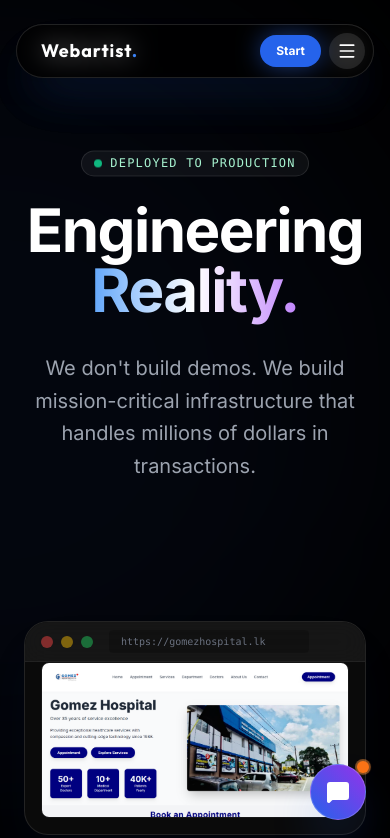
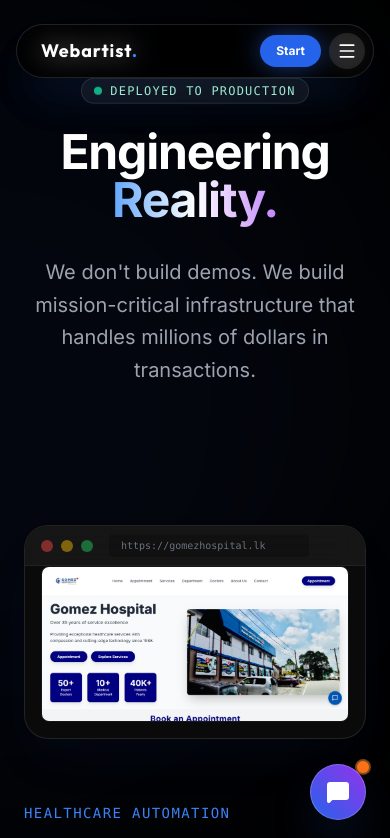
Before and after one commit to rajicodez/Webartist, a Next.js app: page /work in a window 390 px wide. Shown: the top 838 px of the page. Built offline with nearby package versions, Linux system fonts and the light colour scheme.

Commit message:
Updates Service and work

```diff
--- a/app/services/page.tsx
+++ b/app/services/page.tsx
@@ -15,7 +15,7 @@
       <Navbar />
 
       {/* 1. HERO SECTION */}
-      <section className="pt-48 pb-32 relative overflow-hidden">
+      <section className="pt-32 pb-4 md:pt-48 md:pb-32 relative overflow-hidden">
         {/* Background Effects */}
         <div className="absolute top-0 left-1/2 -translate-x-1/2 w-[1000px] h-[600px] bg-blue-600/10 blur-[120px] rounded-full pointer-events-none" />
         <div className="absolute bottom-0 right-0 w-[800px] h-[500px] bg-purple-600/5 blur-[100px] rounded-full pointer-events-none" />
@@ -34,7 +34,7 @@
             initial={{ opacity: 0, y: 20 }}
             animate={{ opacity: 1, y: 0 }}
             transition={{ delay: 0.1 }}
-            className="text-6xl md:text-8xl font-bold tracking-tight mb-8 leading-tight"
+            className="text-5xl md:text-8xl font-bold tracking-tight mb-6 md:mb-8 leading-tight"
           >
             We Build Digital <br />
             <span className="text-transparent bg-clip-text bg-gradient-to-r from-blue-400 via-purple-400 to-white">
--- a/components/FAQ.tsx
+++ b/components/FAQ.tsx
@@ -67,6 +67,14 @@
 export default function FAQ() {
   const [openIndex, setOpenIndex] = useState<string | null>(null);
   const [searchQuery, setSearchQuery] = useState("");
+  const [isMobile, setIsMobile] = useState(false);
+
+  React.useEffect(() => {
+    const checkMobile = () => setIsMobile(window.innerWidth < 768);
+    checkMobile(); // Check on mount
+    window.addEventListener("resize", checkMobile);
+    return () => window.removeEventListener("resize", checkMobile);
+  }, []);
 
   const toggleFAQ = (id: string) => {
     setOpenIndex(openIndex === id ? null : id);
@@ -148,10 +156,10 @@
                         <AnimatePresence>
                           {openIndex === id && (
                             <motion.div
-                              initial={{ height: 0, opacity: 0 }}
+                              initial={isMobile ? { height: 0, opacity: 1 } : { height: 0, opacity: 0 }}
                               animate={{ height: "auto", opacity: 1 }}
-                              exit={{ height: 0, opacity: 0 }}
-                              transition={{ duration: 0.2, ease: "easeOut" }}
+                              exit={isMobile ? { height: 0, opacity: 1 } : { height: 0, opacity: 0 }}
+                              transition={{ duration: isMobile ? 0 : 0.2, ease: "easeOut" }}
                               className="overflow-hidden"
                             >
                               <div className="pb-8 text-gray-400 text-lg leading-relaxed max-w-2xl">
--- a/components/Work.tsx
+++ b/components/Work.tsx
@@ -51,7 +51,7 @@
   const y = useTransform(scrollYProgress, [0, 1], [100, -100]);
 
   return (
-    <section ref={containerRef} id="work" className="relative py-20 pb-40 bg-black overflow-hidden scroll-mt-14 md:scroll-mt-0 font-sans">
+    <section ref={containerRef} id="work" className="relative py-12 md:py-20 pb-20 md:pb-40 bg-black overflow-hidden scroll-mt-14 md:scroll-mt-0 font-sans">
       {/* Cinematic Background */}
       <div className="absolute top-0 right-0 w-[800px] h-[800px] bg-blue-900/10 rounded-full blur-[128px] pointer-events-none" />
       <div className="absolute bottom-0 left-0 w-[600px] h-[600px] bg-purple-900/10 rounded-full blur-[100px] pointer-events-none" />
@@ -59,7 +59,7 @@
       <div className="max-w-7xl mx-auto px-6 relative z-10">
 
         {/* HERO HEADER */}
-        <motion.div style={{ y }} className="mb-32 text-center max-w-4xl mx-auto pt-20">
+        <motion.div style={{ y }} className="mb-32 text-center max-w-4xl mx-auto pt-10 md:pt-20">
           <motion.div
             initial={{ opacity: 0, scale: 0.9 }}
             animate={{ opacity: 1, scale: 1 }}
@@ -73,7 +73,7 @@
             initial={{ opacity: 0, y: 20 }}
             animate={{ opacity: 1, y: 0 }}
             transition={{ duration: 0.6, delay: 0.1 }}
-            className="text-6xl md:text-8xl font-bold text-white mb-8 tracking-tight"
+            className="text-5xl md:text-8xl font-bold text-white mb-8 tracking-tight"
           >
             Engineering <br />
             <span className="text-transparent bg-clip-text bg-gradient-to-r from-blue-400 via-white to-purple-400">
```
